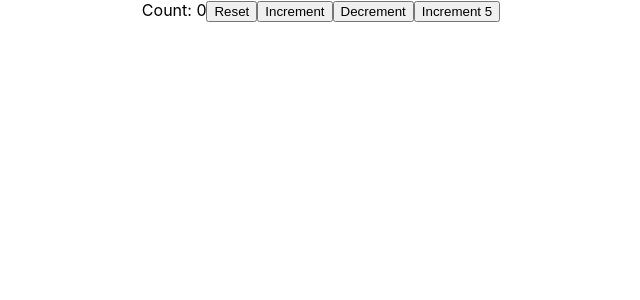
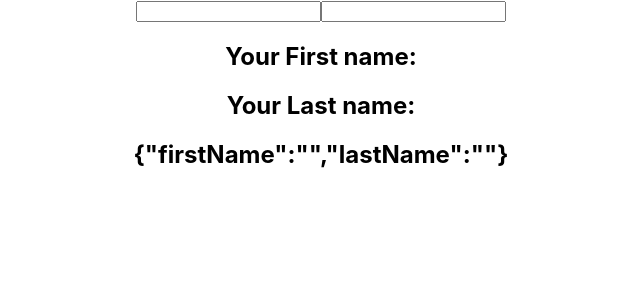
Before and after one commit to chakshu17/React-hooks-and-Http, a React (Create React App) app: page / in a window 1280 px wide. Shown: the top 300 px of the page, without its empty margins (319-959 px from the left). Built offline with nearby package versions, Linux system fonts and the light colour scheme.

Commit message:
useState with object

```diff
--- a/src/App.js
+++ b/src/App.js
@@ -1,11 +1,11 @@
 import React from 'react';
 import './App.css';
-import HookCounterTwo from './Hooks/useState/HookCounterTwo';
+import HookCounterThree from './Hooks/useState/HookCounterThree';
 
 function App() {
   return (
     <div className="App">
-      <HookCounterTwo/>
+      <HookCounterThree/>
     </div>
   );
 }
--- /dev/null
+++ b/src/Hooks/useState/HookCounterThree.js
@@ -0,0 +1,29 @@
+import React, { useState } from "react";
+
+function HookCounterThree() {
+	const [name, setName] = useState({ firstName: "", lastName: "" });
+	return (
+		<div>
+			<input
+				type="text"
+				value={name.firstName}
+				onChange={(e) => {
+					setName({ ...name,firstName: e.target.value });
+				}}
+			/>
+			<input
+				type="text"
+				value={name.lastName}
+				onChange={(e) => {
+					setName({ ...name,lastName: e.target.value });
+				}}
+			/>
+			<h2>Your First name: {name.firstName}</h2>
+			<h2>Your Last name: {name.lastName}</h2>
+
+      <h2>{JSON.stringify(name)}</h2>
+		</div>
+	);
+}
+
+export default HookCounterThree;
```
